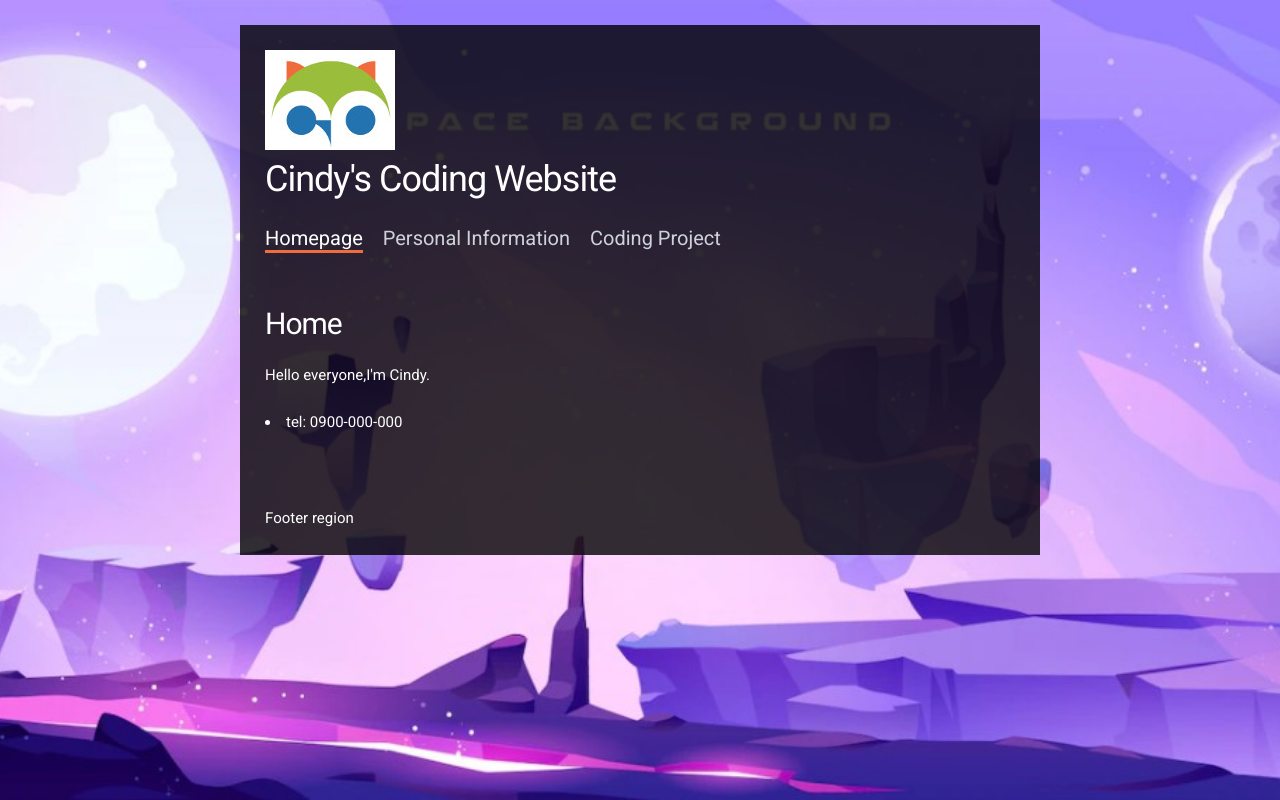
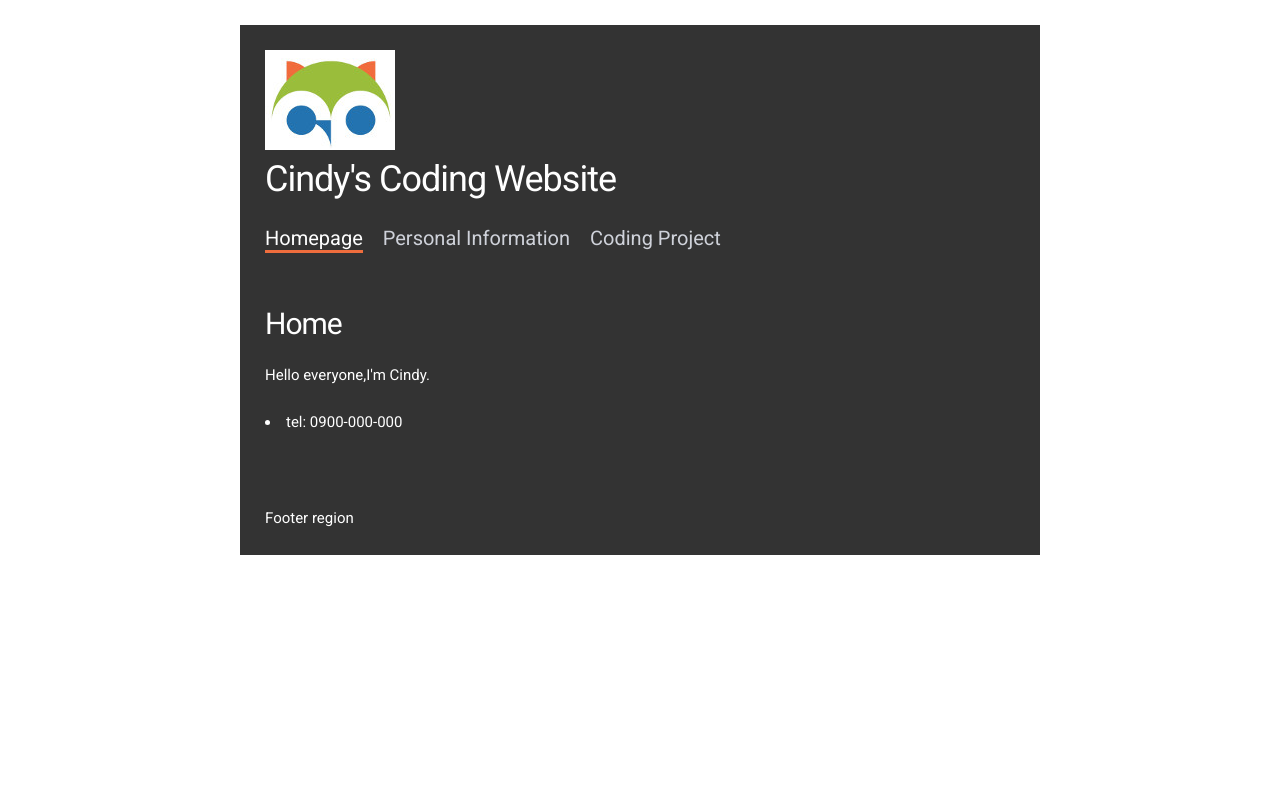
Before and after one commit to CindyFu1226/cindyfu1226.github.io, a plain HTML site: page index.html in a window 1280 px wide. Drawn offline with nearby package versions, Linux system fonts and the light colour scheme.

Commit message:
Update style.css

```diff
--- a/style.css
+++ b/style.css
@@ -93,7 +93,7 @@ blockquote p:last-child {
 /* Full size background image */
 html, #container, .inner { background-color:transparent;}
 html {
-  background:url(background.jpg) center center no-repeat fixed;
+  background:url() center center no-repeat fixed;
   background-size:cover;
 }
 body {
```
